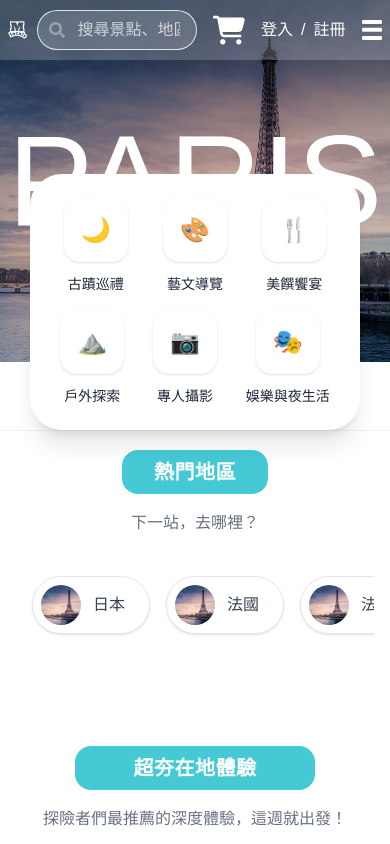
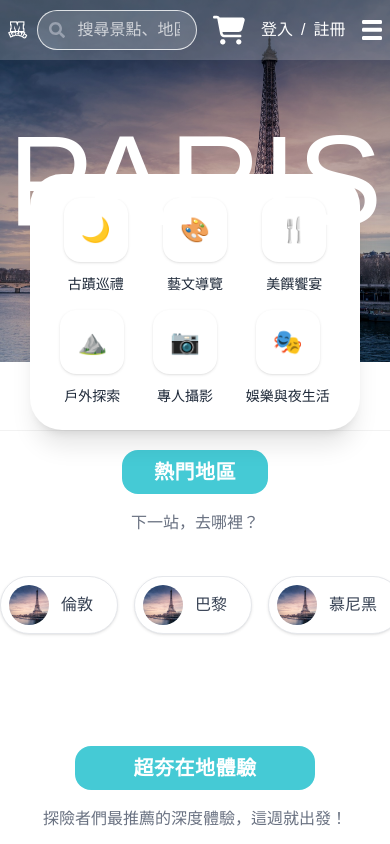
Before and after one commit to CTP0805/next, a Next.js app: page / in a window 390 px wide. Shown: the top 844 px of the page. Built offline with nearby package versions, Linux system fonts and the light colour scheme.

Commit message:
修改滑動效果

```diff
--- a/components/PopularDestinations.tsx
+++ b/components/PopularDestinations.tsx
@@ -2,18 +2,18 @@ import Image from "next/image";
 
 // components/PopularDestinations.js
 const destinations = [
-  { name: "日本", image: "/images/carousel1.jpeg" },
-  { name: "法國", image: "/images/carousel1.jpeg" },
-  { name: "法國", image: "/images/carousel1.jpeg" },
-  { name: "法國", image: "/images/carousel1.jpeg" },
-  { name: "法國", image: "/images/carousel1.jpeg" },
-  { name: "法國", image: "/images/carousel1.jpeg" },
+  { name: "倫敦", image: "/images/carousel1.jpeg" },
+  { name: "巴黎", image: "/images/carousel1.jpeg" },
+  { name: "慕尼黑", image: "/images/carousel1.jpeg" },
+  { name: "阿姆斯特丹", image: "/images/carousel1.jpeg" },
+  { name: "羅馬", image: "/images/carousel1.jpeg" },
+  { name: "巴賽隆納", image: "/images/carousel1.jpeg" },
 
   // ... 其他資料
 ];
 export default function PopularDestinations() {
   return (
-    <section className="mt-10 px-4 py-12">
+    <section className="mt-10 py-12">
       <div className="mb-10 text-center">
         <h2 className="inline-block rounded-[16px] bg-[#45cad5] px-8 py-2 text-xl font-bold text-white">
           熱門地區
@@ -22,9 +22,9 @@ export default function PopularDestinations() {
       </div>
 
       {/* 手機版滑動區 */}
-      <div className="scrollbar-hide overflow-x-auto md:hidden">
+      <div className="scrollbar-none overflow-x-auto backdrop-blur md:hidden">
         {/* flex + w-max 是實現滑動的核心 */}
-        <div className="flex w-max gap-4 px-4 pb-4">
+        <div className="flex w-max gap-4 pb-4">
           {destinations.map((dest, index) => (
             <div
               key={index}
```
